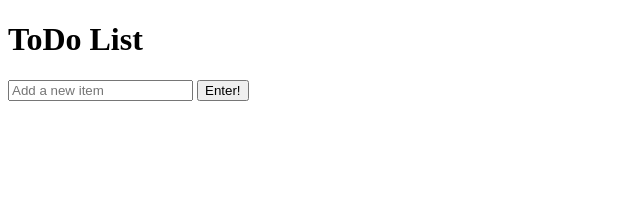
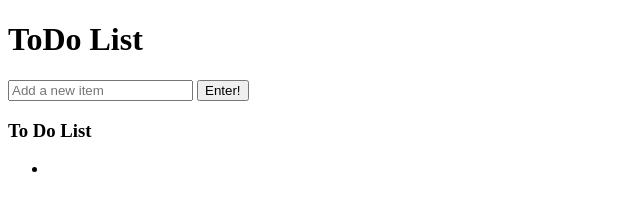
Before and after one commit to cbattenplowright/todo_list_lab, a plain HTML site: page lab_jsevents_start_code/index.html in a window 1280 px wide. Both pictures are taken after a click on the button "Enter!". Shown: the whole page, without its empty margins (0-640 px from the left). Drawn offline with Linux system fonts and the light colour scheme.

Commit message:
can create and add todo items in list

```diff
--- a/lab_jsevents_start_code/index.html
+++ b/lab_jsevents_start_code/index.html
@@ -19,6 +19,7 @@
             <button type="button" id="enter">Enter!</button>
         </form>
 
+        <h3>To Do List</h3>
         <ul id="list">
             <!-- items on ToDo list go here! -->
         </ul>
--- a/lab_jsevents_start_code/script.js
+++ b/lab_jsevents_start_code/script.js
@@ -0,0 +1,16 @@
+// Query Selectors
+
+const input = document.querySelector("#new-todo");
+const button = document.querySelector("#enter");
+const toDoList = document.querySelector("#list");
+
+
+
+button.addEventListener("click", (event) => {
+
+    const newToDo = document.createElement("li");
+    newToDo.innerText = input.value;
+    toDoList.appendChild(newToDo);
+
+    console.log(newToDo);
+});
```
Also changed, not shown: 1 other file.
